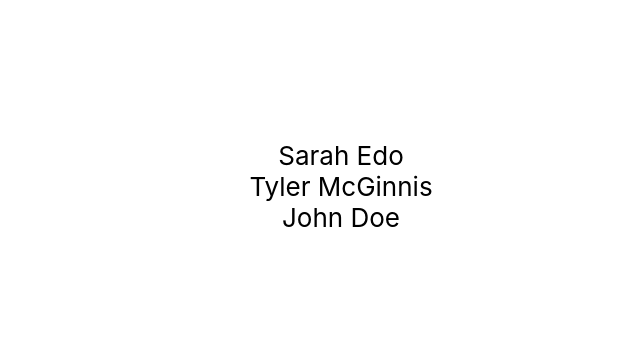
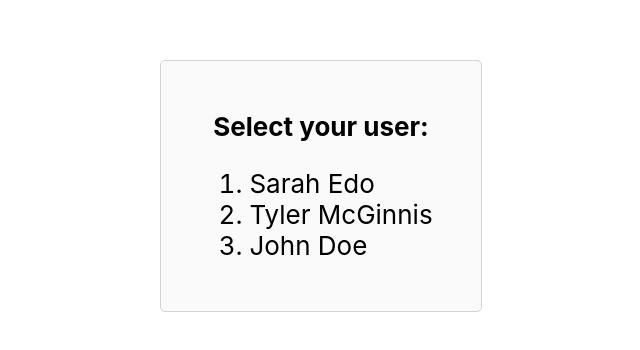
Before and after one commit to Slippersen/would-you-rather, a React (Create React App) app: page / in a window 1280 px wide. Shown: the part 214-564 px from the top of the page, without its empty margins (319-959 px from the left). Built offline with nearby package versions, Linux system fonts and the light colour scheme.

Commit message:
Basic users list styling

```diff
--- a/src/components/UsersList.js
+++ b/src/components/UsersList.js
@@ -4,12 +4,24 @@ import styled from "styled-components";
 import { logIn } from "../features/users/usersSlice";
 import loadingGif from "../loading.gif";
 
-const StyledList = styled.ul`
-  list-style: none;
+const UsersListContainer = styled.div`
+  background-color: #FAFAFA;
+  border: 1px solid lightgray;
+  border-radius: 5px;
+  padding: 24px 48px;
+`;
+
+const StyledHeader = styled.p`
+  font-weight: bold;
 `;
 
 const StyledListEntry = styled.li`
   cursor: pointer;
+  text-align: left;
+
+  :hover {
+    text-decoration: underline;
+  }
 `;
 
 const StyledLoadingGif = styled.img`
@@ -29,11 +41,19 @@ const UsersList = () => {
   }
 
   return (
-    <StyledList>
-      {availableUsers?.map((user) => (
-        <StyledListEntry key={user.id} onClick={() => logInUser(dispatch, user)}>{user.name}</StyledListEntry>
-      ))}
-    </StyledList>
+    <UsersListContainer>
+      <StyledHeader>Select your user:</StyledHeader>
+      <ol>
+        {availableUsers?.map((user) => (
+          <StyledListEntry
+            key={user.id}
+            onClick={() => logInUser(dispatch, user)}
+          >
+            {user.name}
+          </StyledListEntry>
+        ))}
+      </ol>
+    </UsersListContainer>
   );
 };
 
```
